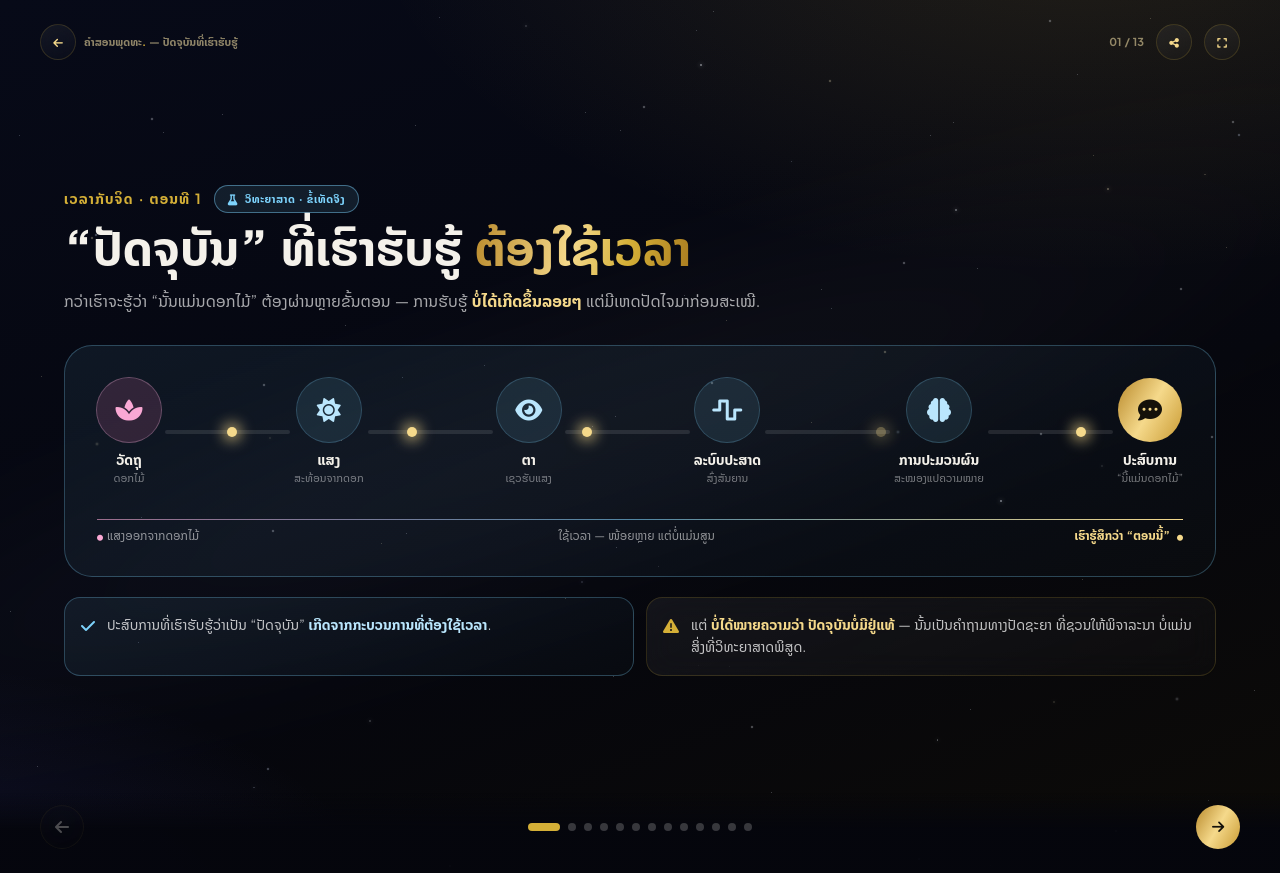
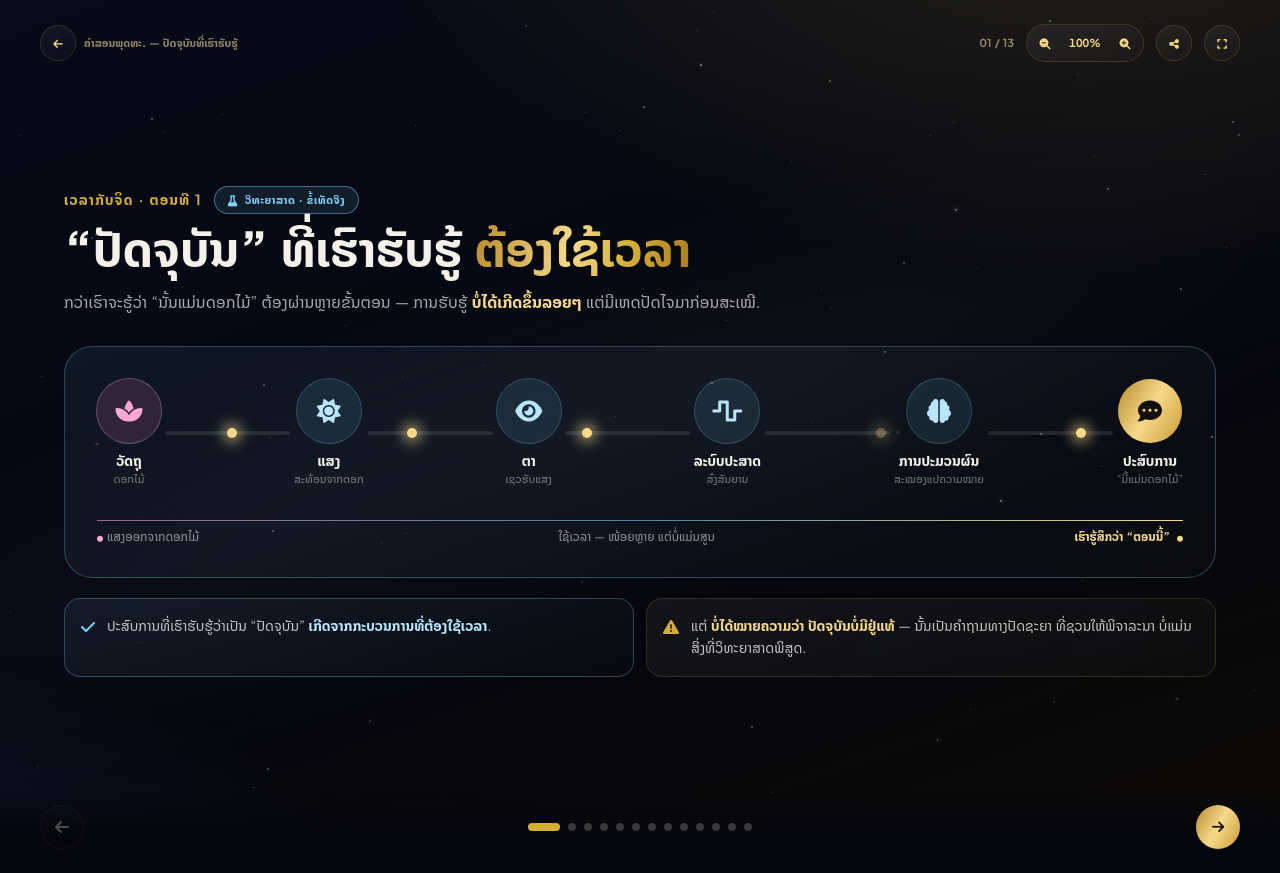
Before and after one commit to SouliyaPPS-Dev/buddhword-web-ssr-free, a PHP site: page /buddhaword/book/slides in a window 1280 px wide. Run offline with PHP 8.4, Linux system fonts and the light colour scheme; some libraries are stand-ins or nearby versions.

Commit message:
feat(book): zoom slides in/out without leaving fullscreen
Adds −/%/+ controls, Ctrl/⌘ +/−/0, Ctrl+wheel (trackpad pinch) and
two-finger pinch. Only slide content scales, so the browser's own zoom
never runs and fullscreen stays on. Pinch/zoomed panning no longer
flips slides.

Co-Authored-By: Claude Opus 5.5 <noreply@anthropic.com>

```diff
--- a/views/pages/book/slides.php
+++ b/views/pages/book/slides.php
@@ -37,7 +37,9 @@
   @media (prefers-reduced-motion: reduce) { .sky * { animation: none !important; } }
   .slide-stage { flex: 1; min-height: 0; position: relative; }
   .slide { position: absolute; inset: 0; overflow-y: auto; overscroll-behavior: contain; scrollbar-width: thin; scrollbar-color: rgba(212,175,55,.45) transparent; }
-  .slide > * { margin: auto; }
+  .slide > * { margin: auto; zoom: var(--z, 1); }
+  /* The deck handles pinch itself, so the browser never zooms the page out of fullscreen */
+  .deck { touch-action: pan-x pan-y; }
   .deck-controls { background: linear-gradient(to top, rgba(5,6,13,.96) 55%, rgba(5,6,13,0)); }
   .lux-title { font-weight: 800; line-height: 1.25; }
   .lux-gold { background: linear-gradient(100deg, #b8892b 0%, #f5d98b 45%, #d4af37 70%, #a87a1f 100%); -webkit-background-clip: text; background-clip: text; color: transparent; }
@@ -125,6 +127,11 @@
         </a>
         <div class="flex items-center gap-3">
           <span><span x-text="String(i+1).padStart(2,'0')"></span> / <span x-text="String(total).padStart(2,'0')"></span></span>
+          <div class="flex items-center rounded-full lux-card text-[#f5d98b]">
+            <button data-fs @click="zoomBy(-1)" :disabled="scale<=minScale" class="w-9 h-9 rounded-full flex items-center justify-center hover:bg-[#d4af37]/20 disabled:opacity-30 transition-all" title="ຫຍໍ້ອອກ (Ctrl −)" aria-label="ຫຍໍ້ອອກ"><i class="fas fa-magnifying-glass-minus"></i></button>
+            <button data-fs @click="zoomTo(1)" class="hidden sm:block w-11 text-center tabular-nums hover:text-white transition-colors" title="ຂະໜາດປົກກະຕິ (Ctrl 0)" x-text="Math.round(scale*100) + '%'"></button>
+            <button data-fs @click="zoomBy(1)" :disabled="scale>=maxScale" class="w-9 h-9 rounded-full flex items-center justify-center hover:bg-[#d4af37]/20 disabled:opacity-30 transition-all" title="ຂະຫຍາຍ (Ctrl +)" aria-label="ຂະຫຍາຍ"><i class="fas fa-magnifying-glass-plus"></i></button>
+          </div>
           <button @click="share()" class="w-9 h-9 rounded-full lux-card flex items-center justify-center text-[#f5d98b] hover:bg-[#d4af37]/20 transition-all" title="ແບ່ງປັນລິ້ງ"><i class="fas fa-share-nodes"></i></button>
           <button data-fs @click="toggleFullscreen()" class="w-9 h-9 rounded-full lux-card flex items-center justify-center text-[#f5d98b] hover:bg-[#d4af37]/20 transition-all" :title="fullscreen ? 'ອອກຈາກເຕັມຈໍ' : 'ເຕັມຈໍ'">
             <i class="fas" :class="fullscreen ? 'fa-compress' : 'fa-expand'"></i>
@@ -132,7 +139,7 @@
         </div>
       </div>
 
-      <div class="slide-stage">
+      <div class="slide-stage" :style="`--z:${scale}`">
         <?php
         // Layer badges: each "time & mind" slide states up front whether it shows measured fact or an analogy for reflection.
         $sciTag = '<span class="layer layer-sci"><i class="fas fa-flask"></i>ວິທະຍາສາດ · ຂໍ້ເທັດຈິງ</span>';
@@ -1079,6 +1086,12 @@
       touchY: null,
       fullscreen: false,
       zoom: null,
+      // Slide zoom (separate from the image lightbox above). Kept inside the page so fullscreen stays on.
+      scale: 1,
+      minScale: 0.5,
+      maxScale: 3,
+      pinch: null,
+      pinched: false,
       // Paticcasamuppada clock: `step` only grows so the hand never spins backwards past 12.
       step: 0,
       clockView: 'live',
@@ -1198,7 +1211,35 @@
       titles: ['ປັດຈຸບັນທີ່ເຮົາຮັບຮູ້', 'ແສງຈາກດວງດາວ', 'ແສງດາວ ກັບ ຈິດ', 'ຈິດເກີດ-ດັບ ທຸກຂະນະ', 'ຂັນ 5 ກັບ ອຸປະມາແສງດາວ', 'ໂມງປະຕິຈຈະສະມຸບບາດ', 'ກາລະ 3: ເຫດ ແລະ ຜົນ', 'ວົງລໍ້ ກິເລສ · ກຳ · ວິບາກ', 'ເວທະນາ → ຕັນຫາ', 'ຖືກເວລາກິນ · ກິນເວລາ', 'ເວລາ ກັບ ຈິດ', 'ສະຫຼຸບ', 'ແຫຼ່ງອ້າງອີງ'],
       get total() { return this.titles.length; },
 
+      zoomTo(z) { this.scale = Math.round(Math.min(this.maxScale, Math.max(this.minScale, z)) * 100) / 100; },
+      zoomBy(dir) { this.zoomTo(this.scale + dir * 0.1); },
+      initZoom() {
+        // Alpine runs init() itself and x-init runs it again; listeners must only be added once.
+        if (this.zoomReady) return;
+        this.zoomReady = true;
+        const dist = t => Math.hypot(t[0].clientX - t[1].clientX, t[0].clientY - t[1].clientY);
+        // Ctrl/Cmd + wheel (also a trackpad pinch on macOS) zooms the slide instead of the browser.
+        addEventListener('wheel', e => {
+          if (!e.ctrlKey && !e.metaKey) return;
+          e.preventDefault();
+          this.zoomTo(this.scale * Math.exp(-e.deltaY / 300));
+        }, { passive: false });
+        // Two-finger pinch. Capture phase, because the stepped graphics stop touch events from bubbling.
+        addEventListener('touchstart', e => {
+          if (e.touches.length === 1) this.pinched = false;
+          if (e.touches.length === 2) { this.pinch = { d: dist(e.touches), z: this.scale }; this.pinched = true; }
+        }, { capture: true, passive: true });
+        addEventListener('touchmove', e => {
+          if (!this.pinch || e.touches.length !== 2) return;
+          e.preventDefault();
+          this.zoomTo(this.pinch.z * dist(e.touches) / this.pinch.d);
+        }, { capture: true, passive: false });
+        addEventListener('touchend', e => { if (e.touches.length < 2) this.pinch = null; }, { capture: true, passive: true });
+        // Safari's own pinch gesture would zoom the whole page.
+        ['gesturestart', 'gesturechange'].forEach(t => addEventListener(t, e => e.preventDefault(), { passive: false }));
+      },
       init() {
+        this.initZoom();
         const q = new URLSearchParams(location.search);
         const s = parseInt(q.get('slide'), 10);
         if (s >= 1 && s <= this.total) this.i = s - 1;
@@ -1231,6 +1272,11 @@
       onKey(e) {
         if (['INPUT', 'TEXTAREA'].includes(e.target.tagName) || e.target.isContentEditable) return;
         if (e.key === 'Escape' && this.zoom) { this.zoom = null; return; }
+        if (e.ctrlKey || e.metaKey) {
+          const z = { '+': 1, '=': 1, '-': -1, '_': -1, '0': 0 }[e.key];
+          if (z !== undefined) { e.preventDefault(); z ? this.zoomBy(z) : this.zoomTo(1); }
+          return;
+        }
         if (['ArrowRight', 'PageDown', ' '].includes(e.key)) { e.preventDefault(); this.go(this.i + 1); }
         if (['ArrowLeft', 'PageUp'].includes(e.key)) { e.preventDefault(); this.go(this.i - 1); }
         if (e.key === 'Home') this.go(0);
@@ -1240,6 +1286,7 @@
       // 1 = next, -1 = previous, 0 = not a swipe. Only clearly sideways moves count, so scrolling a long slide never flips it.
       swipeDir(e) {
         if (this.touchX === null) return 0;
+        if (this.pinched || this.scale > 1) { this.touchX = null; return 0; }
         const t = e.changedTouches[0], dx = t.clientX - this.touchX, dy = t.clientY - this.touchY;
         this.touchX = null;
         return Math.abs(dx) > 50 && Math.abs(dx) > Math.abs(dy) * 1.5 ? (dx < 0 ? 1 : -1) : 0;
```
